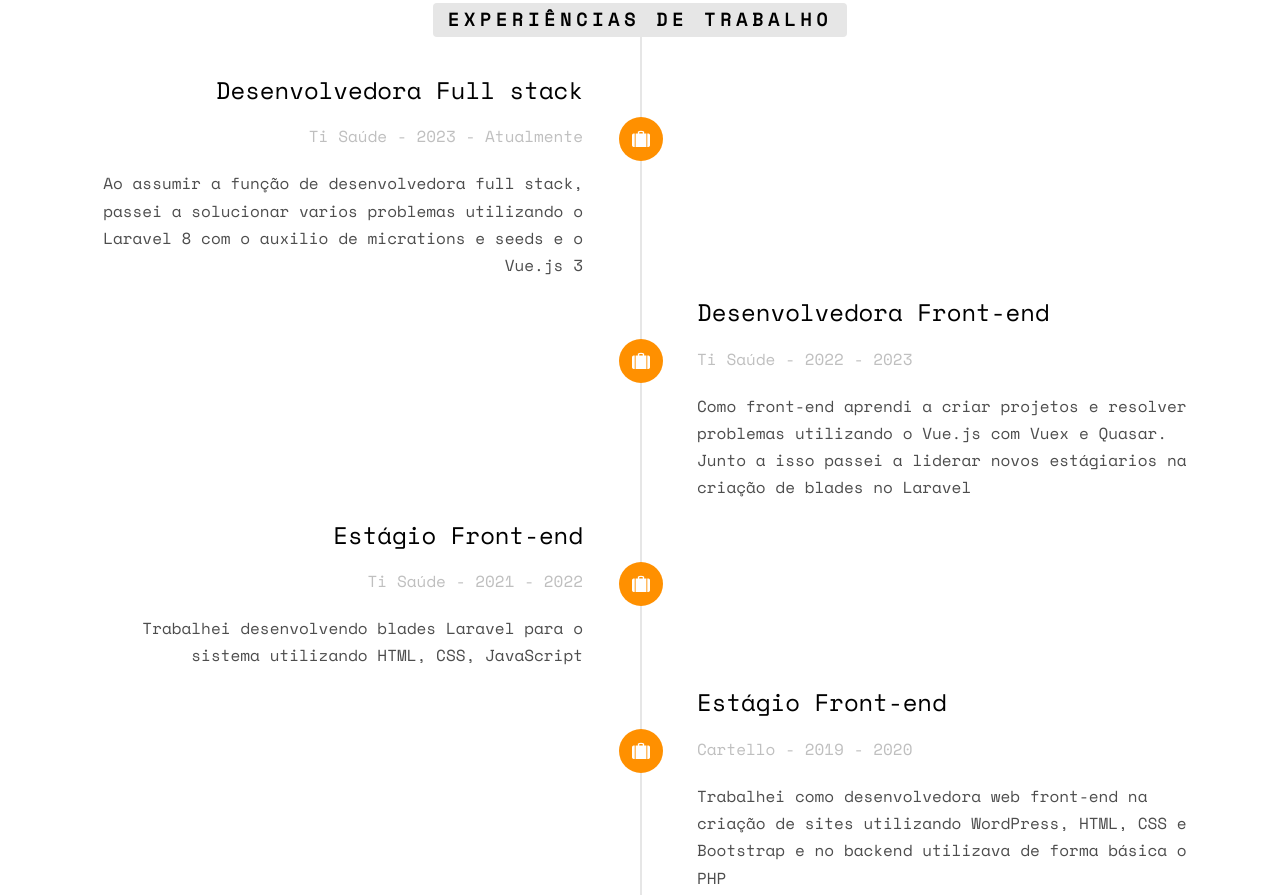
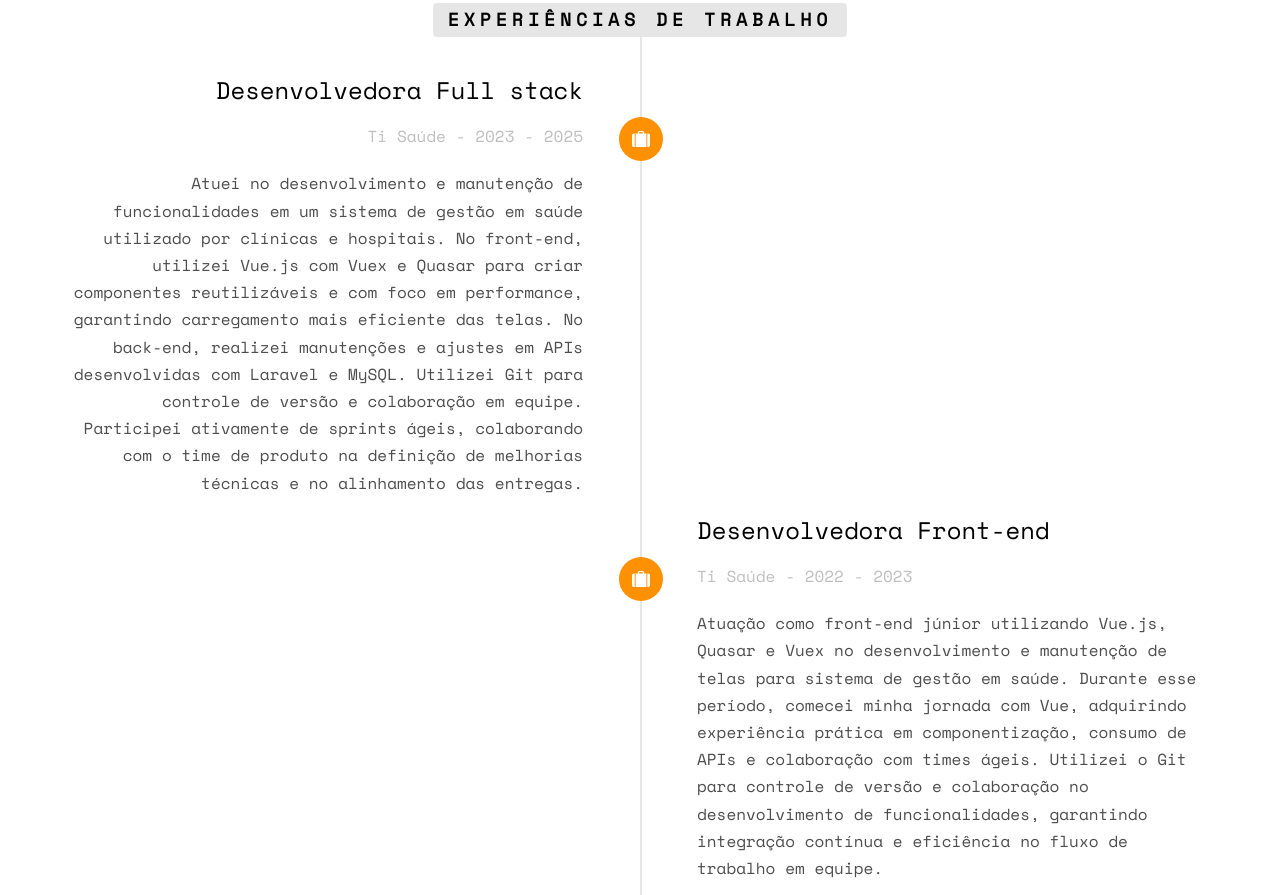
Before and after one commit to DudaFranca/curriculo, a plain HTML site: page index.html in a window 1280 px wide. Shown: the part 1957-2852 px from the top of the page. Drawn offline with nearby package versions, Linux system fonts and the light colour scheme; some packages are replaced by stand-ins of ours; no server answers; files whose address does not match are found by name.

Commit message:
Atualizacao ti saude

```diff
--- a/index.html
+++ b/index.html
@@ -122,10 +122,10 @@
 								<div class="timeline-panel">
 									<div class="timeline-heading">
 										<h3 class="timeline-title">Desenvolvedora Full stack</h3>
-										<span class="company">Ti Saúde - 2023 - Atualmente</span>
+										<span class="company">Ti Saúde - 2023 - 2025</span>
 									</div>
 									<div class="timeline-body">
-										<p>Ao assumir a função de desenvolvedora full stack, passei a solucionar varios problemas utilizando o Laravel 8 com o auxilio de micrations e seeds e o Vue.js 3</p>
+										<p>Atuei no desenvolvimento e manutenção de funcionalidades em um sistema de gestão em saúde utilizado por clínicas e hospitais. No front-end, utilizei Vue.js com Vuex e Quasar para criar componentes reutilizáveis e com foco em performance, garantindo carregamento mais eficiente das telas. No back-end, realizei manutenções e ajustes em APIs desenvolvidas com Laravel e MySQL. Utilizei Git para controle de versão e colaboração em equipe. Participei ativamente de sprints ágeis, colaborando com o time de produto na definição de melhorias técnicas e no alinhamento das entregas.</p>
 									</div>
 								</div>
 							</li>
@@ -137,7 +137,7 @@
 										<span class="company">Ti Saúde - 2022 - 2023</span>
 									</div>
 									<div class="timeline-body">
-										<p>Como front-end aprendi a criar projetos e resolver problemas utilizando o Vue.js com Vuex e Quasar. Junto a isso passei a liderar novos estágiarios na criação de blades no Laravel </p>
+										<p>Atuação como front-end júnior utilizando Vue.js, Quasar e Vuex no desenvolvimento e manutenção de telas para sistema de gestão em saúde. Durante esse período, comecei minha jornada com Vue, adquirindo experiência prática em componentização, consumo de APIs e colaboração com times ágeis. Utilizei o Git para controle de versão e colaboração no desenvolvimento de funcionalidades, garantindo integração contínua e eficiência no fluxo de trabalho em equipe.</p>
 									</div>
 								</div>
 							</li>
```
